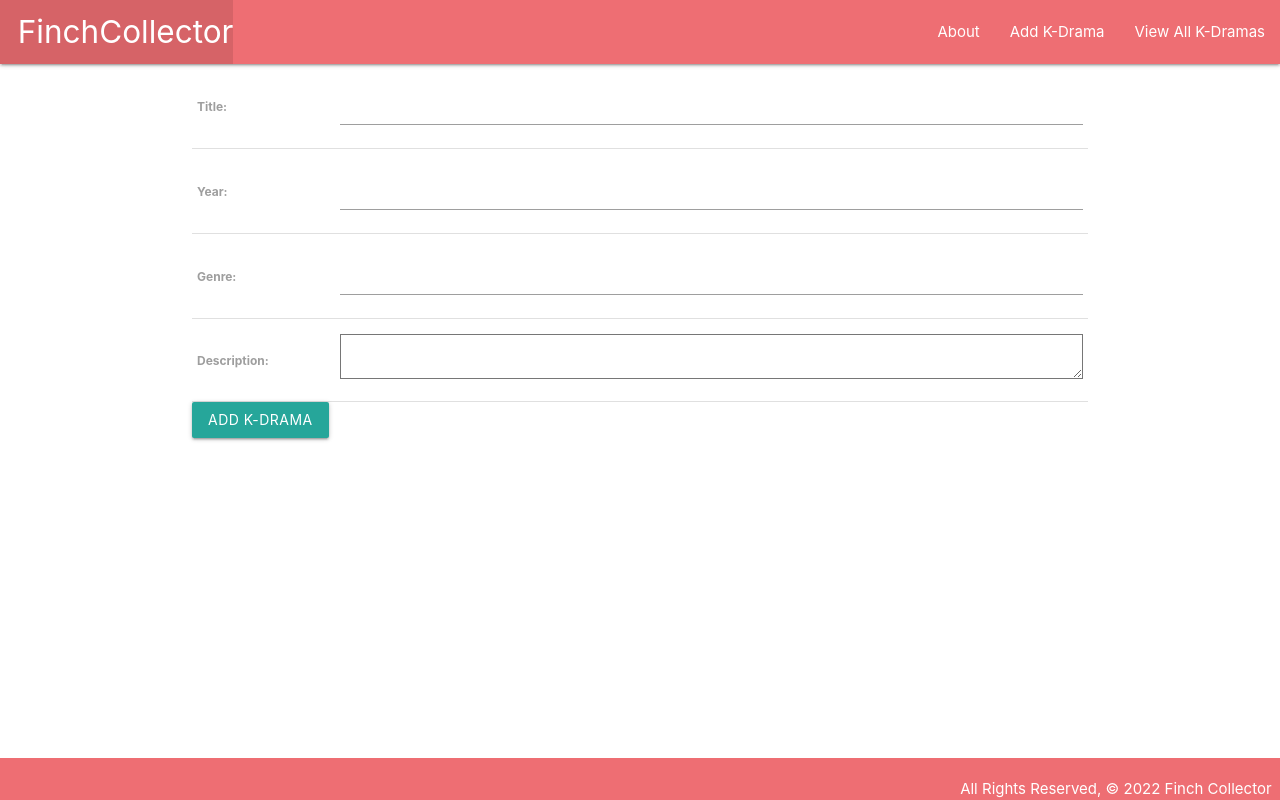
After one commit to vchedeline/finchcollector, a Django app: page /kdramas/create/ in a window 1280 px wide. The commit adds this page. Run offline with Django 4.2, Linux system fonts and the light colour scheme.

Commit message:
Can add a Kdrama

```diff
--- a/main_app/models.py
+++ b/main_app/models.py
@@ -1,4 +1,5 @@
 from django.db import models
+from django.urls import reverse
 
 # Create your models here.
 class Kdrama(models.Model):
@@ -9,3 +10,6 @@ class Kdrama(models.Model):
 
   def __str__(self):
     return self.title
+
+  def get_absolute_url(self):
+    return reverse('detail', kwargs={'kdrama_id': self.id})
--- a/main_app/templates/base.html
+++ b/main_app/templates/base.html
@@ -3,33 +3,42 @@
 <!DOCTYPE html>
 <html lang="en">
   <head>
-  <meta charset="UTF-8">
-  <meta name="viewport" content="width=device-width, initial-scale=1.0">
-  <meta http-equiv="X-UA-Compatible" content="ie=edge">
+    <meta charset="UTF-8" />
+    <meta name="viewport" content="width=device-width, initial-scale=1.0" />
+    <meta http-equiv="X-UA-Compatible" content="ie=edge" />
     <title>Finch Collector</title>
-  <link rel="stylesheet" href="https://cdnjs.cloudflare.com/ajax/libs/materialize/1.0.0/css/materialize.min.css">
-  <link rel="stylesheet" type="text/css" href="{% static 'css/style.css' %}">
+    <link
+      rel="stylesheet"
+      href="https://cdnjs.cloudflare.com/ajax/libs/materialize/1.0.0/css/materialize.min.css"
+    />
+    <link
+      rel="stylesheet"
+      type="text/css"
+      href="{% static 'css/style.css' %}"
+    />
   </head>
   <body>
     <header class="navbar-fixed">
       <nav>
         <div class="nav-wrapper">
           <ul>
-          <li><a href="/" class="left brand-logo">&nbsp;&nbsp;FinchCollector</a></li>
+            <li>
+              <a href="/" class="left brand-logo">&nbsp;&nbsp;FinchCollector</a>
+            </li>
           </ul>
           <ul class="right">
-          <li><a href="/about">About</a></li>
-          <li><a href="/kdramas">View All K-Dramas</a></li>
+            <li><a href="{% url 'about' %}">About</a></li>
+            <li><a href="{% url 'kdrama_create' %}">Add K-Drama</a></li>
+            <li><a href="{% url 'index' %}">View All K-Dramas</a></li>
           </ul>
         </div>
       </nav>
     </header>
-  <main class="container">
-    {% block content %}
-    {% endblock %}
-  </main>
+    <main class="container">{% block content %} {% endblock %}</main>
     <footer class="page-footer">
-    <div class="right">All Rights Reserved, &copy; 2022 Finch Collector &nbsp;</div>
+      <div class="right">
+        All Rights Reserved, &copy; 2022 Finch Collector &nbsp;
+      </div>
     </footer>
   </body>
 </html>
--- /dev/null
+++ b/main_app/templates/main_app/kdrama_form.html
@@ -0,0 +1,11 @@
+{% extends 'base.html' %} {% block content %}
+
+<form action="" method="post">
+  {% csrf_token %}
+  <table>
+    {{form.as_table}}
+  </table>
+  <input type="submit" value="Add K-Drama" class="btn" />
+</form>
+
+{% endblock %}
--- a/main_app/urls.py
+++ b/main_app/urls.py
@@ -5,5 +5,6 @@ urlpatterns = [
   path('', views.home, name='home'),
   path('about/', views.about, name='about'),
   path('kdramas/', views.kdramas_index, name='index'),
-  path('kdramas/<int:kdrama_id>/', views.kdrama_detail, name='detail')
+  path('kdramas/<int:kdrama_id>/', views.kdrama_detail, name='detail'),
+  path('kdramas/create/', views.KdramaCreate.as_view(), name='kdrama_create')
 ]
--- a/main_app/views.py
+++ b/main_app/views.py
@@ -1,8 +1,12 @@
 from django.shortcuts import render
-from django.http import HttpResponse
+from django.views.generic.edit import CreateView
 from .models import Kdrama
 
 # Create your views here.
+class KdramaCreate(CreateView):
+  model = Kdrama
+  fields = '__all__'
+
 def home(request):
  return render(request, 'home.html')
 
```
Lines whose indentation alone changed are shown as unchanged.
